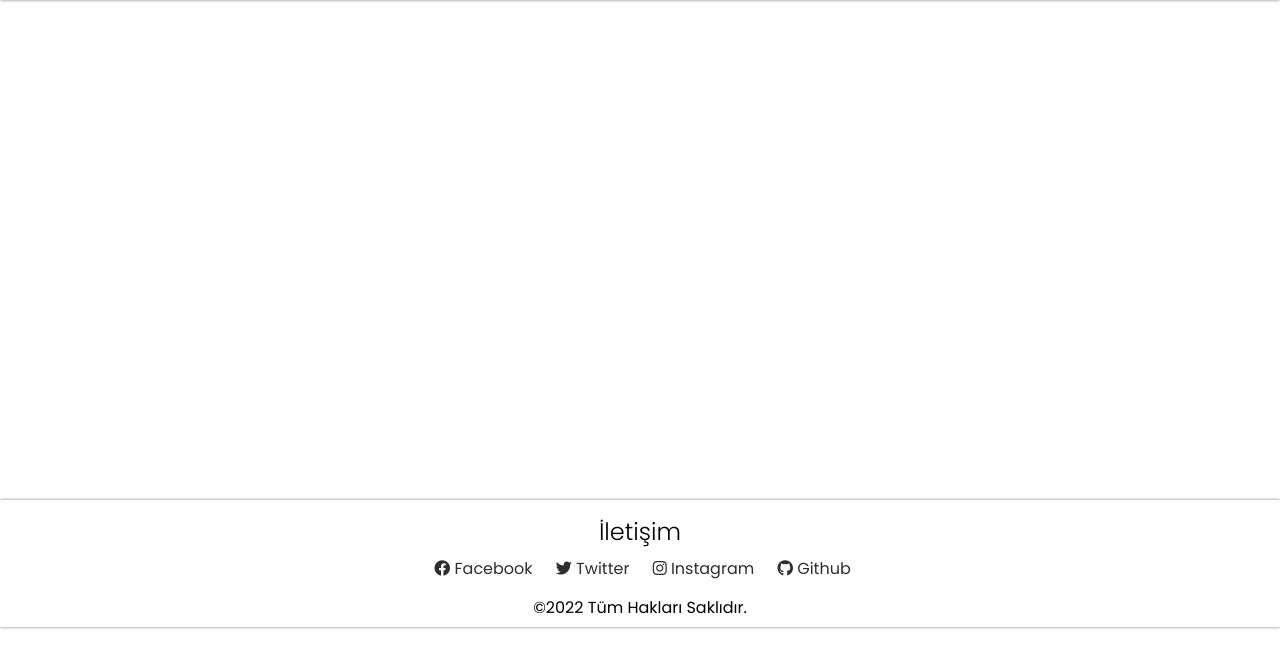
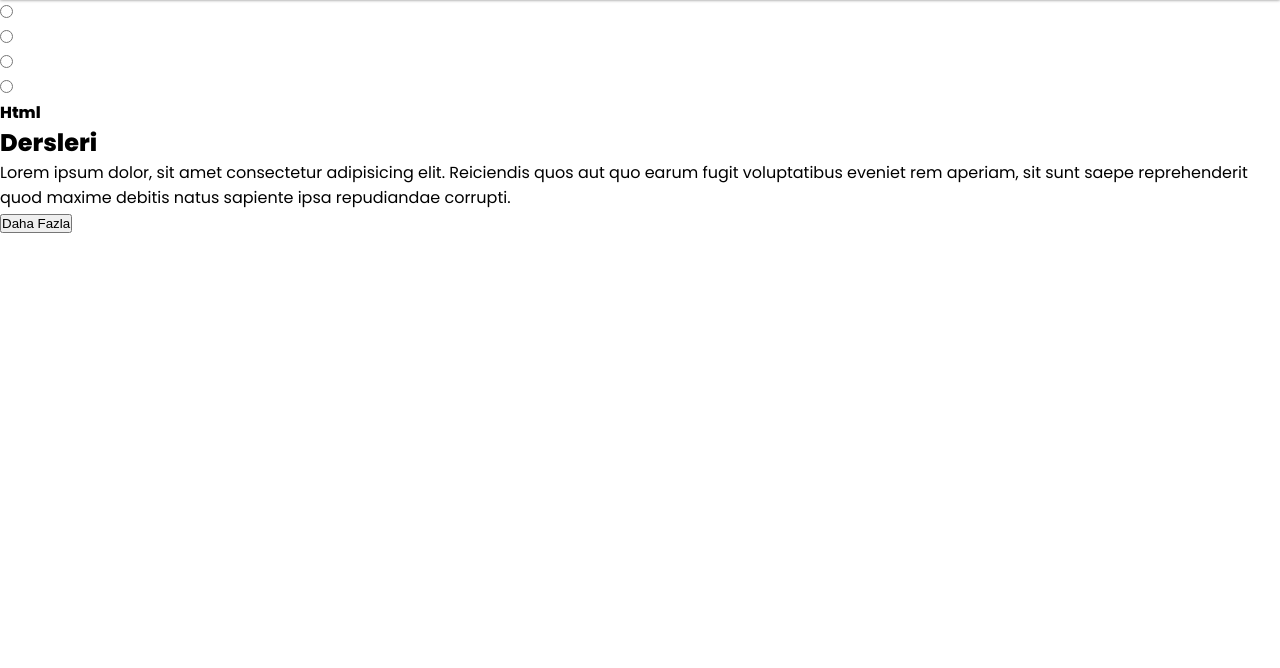
Before and after one commit to Ibrahim-Ulusall/delta-software, a Django app: page / in a window 1280 px wide. Shown: the part 86-754 px from the top of the page. Run offline with Django 3.2, Linux system fonts and the light colour scheme.

Commit message:
lesson content güncellendi.

```diff
--- a/lessons/templates/lesson/index.html
+++ b/lessons/templates/lesson/index.html
@@ -1 +1,9 @@
 {% extends 'base.html' %}
+
+{% block title %}
+    Dersler
+{% endblock %}
+
+{% block content %}
+    {% include 'lesson/partials/_lesson_content.html' %}
+{% endblock %}
--- /dev/null
+++ b/lessons/templates/lesson/partials/_lesson_content.html
@@ -0,0 +1,22 @@
+<section id="lesson-content">
+    <aside id="lesson-left">
+        <ul>
+            <li><a href="#"><input type="radio" name="lesson"></a></li>
+            <li><a href="#"><input type="radio" name="lesson"></a></li>
+            <li><a href="#"><input type="radio" name="lesson"></a></li>
+            <li><a href="#"><input type="radio" name="lesson"></a></li>
+        </ul>
+    </aside>
+    <section id="lesson-right">
+        <article class="textbox">
+            <h1>Html</h1>
+            <h2>Dersleri</h2>
+            <p>Lorem ipsum dolor, sit amet consectetur adipisicing elit. Reiciendis quos aut quo earum fugit voluptatibus eveniet rem aperiam, sit sunt saepe reprehenderit quod maxime debitis natus sapiente ipsa repudiandae corrupti.</p>
+            <button class="btn">Daha Fazla</button>
+        </article>
+
+        <div class="imageBox">
+
+        </div>
+    </section>
+</section>
--- a/static/css/style.css
+++ b/static/css/style.css
@@ -71,6 +71,10 @@ body{
     color:#fff;
     border-radius: 3px;
     box-shadow: 0 1px 2px rgb(0,0,0);
+    transition: .3s;
+}
+#menu .nav-right .btn-link:hover {
+    background-color: rgb(0, 52, 165);
 }
 #menu ul li a::after{
     content:'';
--- a/templates/base.html
+++ b/templates/base.html
@@ -7,14 +7,15 @@
     <meta name="viewport" content="width=device-width, initial-scale=1.0">
     <link rel="stylesheet" href="{% static 'css/style.css' %}">
     <link rel="stylesheet" href="https://cdnjs.cloudflare.com/ajax/libs/font-awesome/6.2.0/css/all.min.css" integrity="sha512-xh6O/CkQoPOWDdYTDqeRdPCVd1SpvCA9XXcUnZS2FmJNp1coAFzvtCN9BmamE+4aHK8yyUHUSCcJHgXloTyT2A==" crossorigin="anonymous" referrerpolicy="no-referrer" />
-    <title>Document</title>
+    <title>{% block title %} Anasayfa {% endblock %} | Delta Software</title>
+    {% block css_file_path %} {% endblock %}
 </head>
 <body>
 
     {% include 'partials/_navbar.html' %}
-    <div style="width: 100%; height:500px;">
+    {% block content %}
 
-    </div>
-    {% include 'partials/_footer.html' %}
+    {% endblock %}
+
 </body>
 </html>
```
